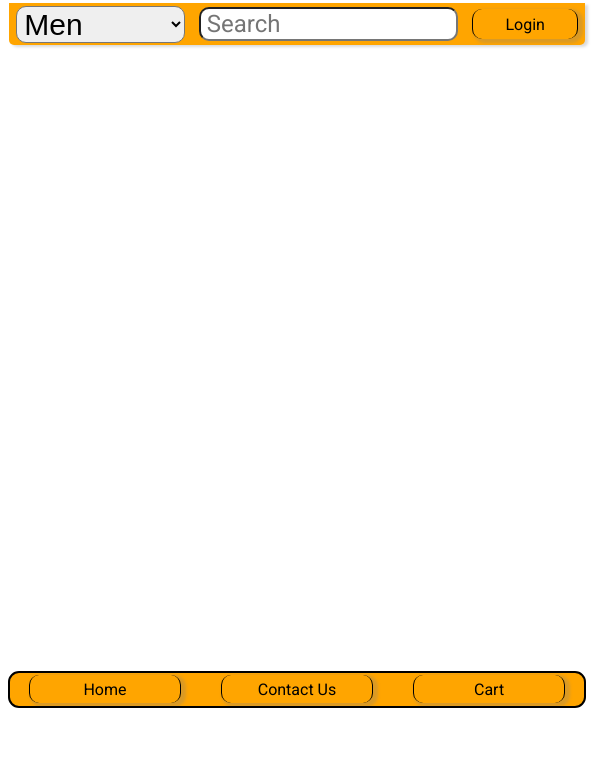
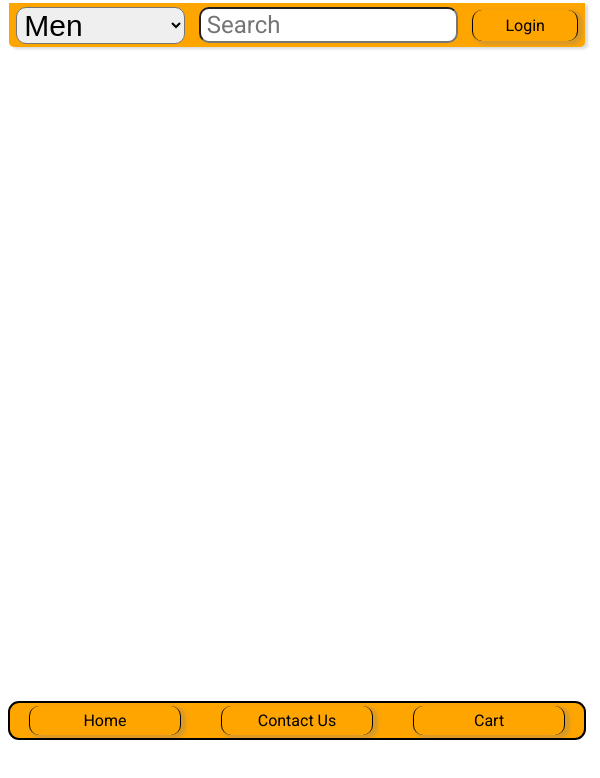
Before and after one commit to Rajnish-Bansal/Ecommerce, a React (Create React App) app: page / in a window 600 px wide. Shown: the top 778 px of the page. Built offline with nearby package versions, Linux system fonts and the light colour scheme; no server answers.

Commit message:
Update App.css

```diff
--- a/src/App.css
+++ b/src/App.css
@@ -3,7 +3,7 @@
 @media screen and (min-width: 600px) {
   .main-container {
     /* outline: auto; */
-    height: 92vh;
+    height: 88vh;
     width: 98vw;
     margin-left: 0.5vw;
     /* background-color: aqua; */
@@ -97,7 +97,7 @@
 @media screen and (max-width: 600px) {
   .main-container {
     /* outline: auto; */
-    height: 88vh;
+    height: 92vh;
     width: 98vw;
     margin-left: 0.5vw;
     display: flex;
```
